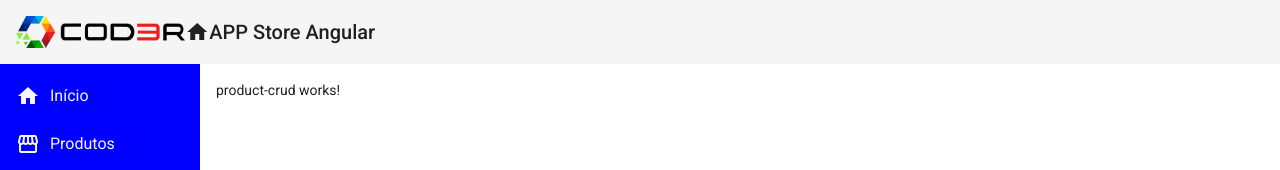
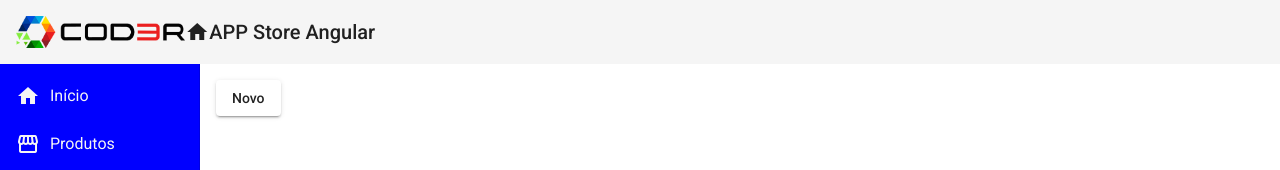
Before and after one commit to softwarefoundation/app-store-angular, an Angular app in the folder app-store-angular-web/: page /products in a window 1280 px wide. Shown: the top 170 px of the page. Built offline with nearby package versions, Linux system fonts and the light colour scheme.

Commit message:
Add botão de navegação e chamada de função

```diff
--- a/app-store-angular-web/src/app/app.module.ts
+++ b/app-store-angular-web/src/app/app.module.ts
@@ -11,6 +11,7 @@
 import { MatSidenavModule} from '@angular/material/sidenav';
 import { MatListModule} from '@angular/material/list';
 import { MatCardModule} from '@angular/material/card';
+import { MatButtonModule} from '@angular/material/button';
 import { HomeComponent } from './views/home/home.component';
 import { ProductCrudComponent } from './views/product-crud/product-crud.component';
 import { ProductCreateComponent } from './components/product/product-create/product-create.component';
@@ -33,7 +34,8 @@
     MatToolbarModule,
     MatSidenavModule,
     MatListModule,
-    MatCardModule
+    MatCardModule,
+    MatButtonModule
   ],
   providers: [],
   bootstrap: [AppComponent]
--- a/app-store-angular-web/src/app/views/product-crud/product-crud.component.html
+++ b/app-store-angular-web/src/app/views/product-crud/product-crud.component.html
@@ -1 +1 @@
-<p>product-crud works!</p>
+<button mat-raised-button (click)="navegateToProductCreate()" >Novo</button>
--- a/app-store-angular-web/src/app/views/product-crud/product-crud.component.ts
+++ b/app-store-angular-web/src/app/views/product-crud/product-crud.component.ts
@@ -1,4 +1,5 @@
 import { Component, OnInit } from '@angular/core';
+import{ Router } from '@angular/router'
 
 @Component({
   selector: 'app-product-crud',
@@ -7,9 +8,14 @@
 })
 export class ProductCrudComponent implements OnInit {
 
-  constructor() { }
+  constructor(private router: Router) { }
 
   ngOnInit(): void {
   }
 
+  navegateToProductCreate():void{
+    console.log('Navegando para create product ... ');
+    this.router.navigate(['/products/create']);
+  }
+
 }
```
